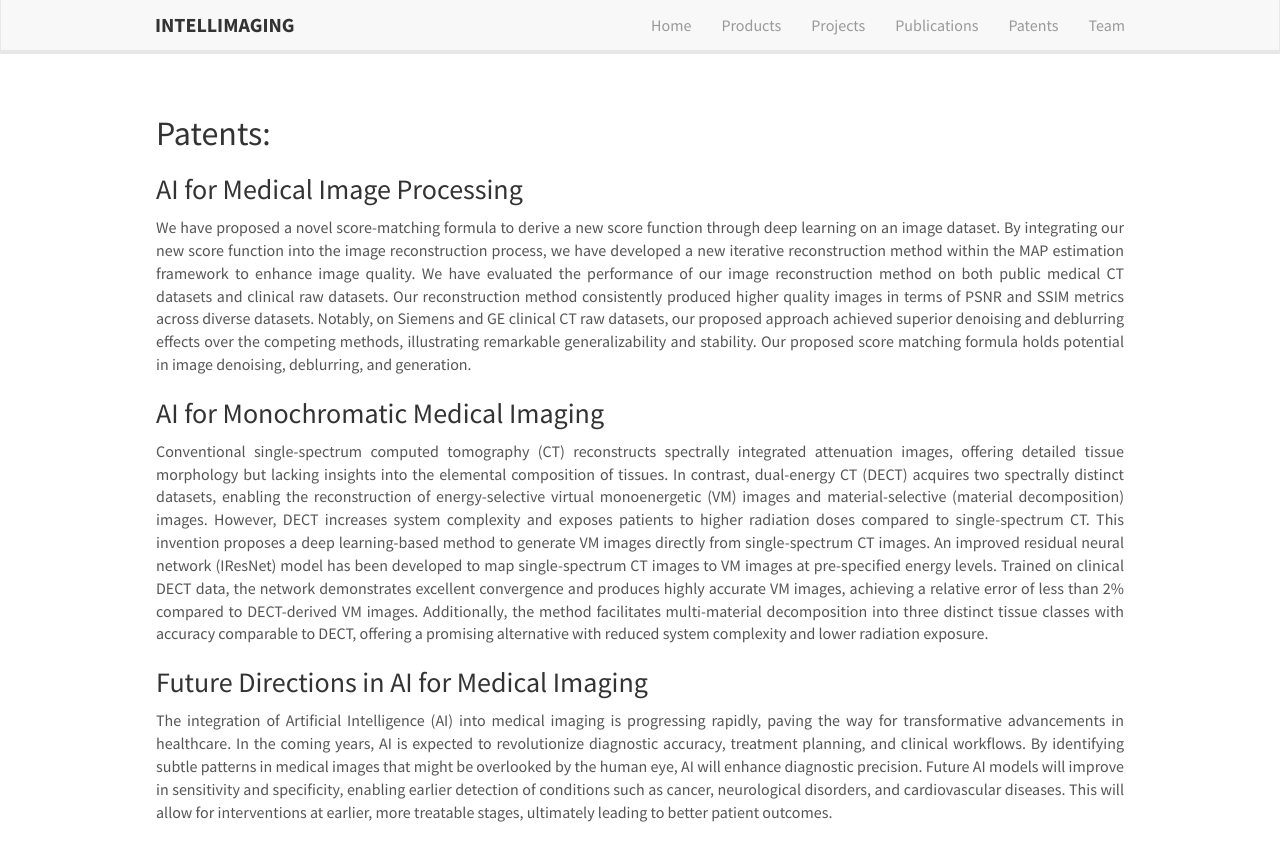
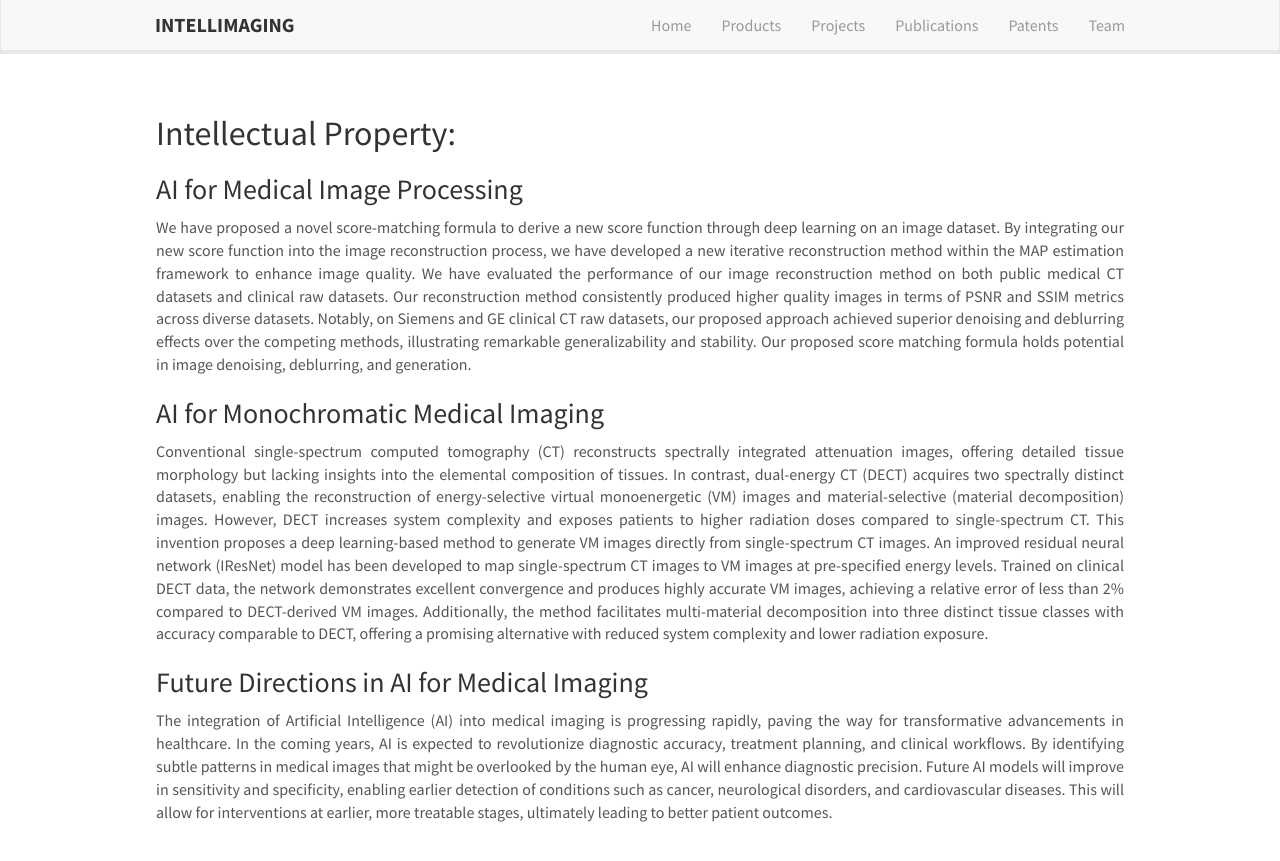
Before and after one commit to intellimaging/intellimaging.github.io, a Jekyll site: the page built from _pages/multimedia.md, in a window 1280 px wide. Shown: the top 861 px of the page. Built offline with Jekyll 4.4.1, drawn with Linux system fonts in a browser that asks for light colours.

Commit message:
Update multimedia.md

```diff
--- a/_pages/multimedia.md
+++ b/_pages/multimedia.md
@@ -9,7 +9,7 @@ permalink: /multimedia/
 
 <!--# Pictures-->
 
-## Patents:
+## Intellectual Property:
 
 <h3>AI for Medical Image Processing</h3>
 <p style="text-align: justify;">We have proposed a novel score-matching formula to derive a new score function through deep learning on an image dataset. By integrating our new score function into the image reconstruction process, we have developed a new iterative reconstruction method within the MAP estimation framework to enhance image quality. We have evaluated the performance of our image reconstruction method on both public medical CT datasets and clinical raw datasets. Our reconstruction method consistently produced higher quality images in terms of PSNR and SSIM metrics across diverse datasets. Notably, on Siemens and GE clinical CT raw datasets, our proposed approach achieved superior denoising and deblurring effects over the competing methods, illustrating remarkable generalizability and stability. Our proposed score matching formula holds potential in image denoising, deblurring, and generation.</p>
```
